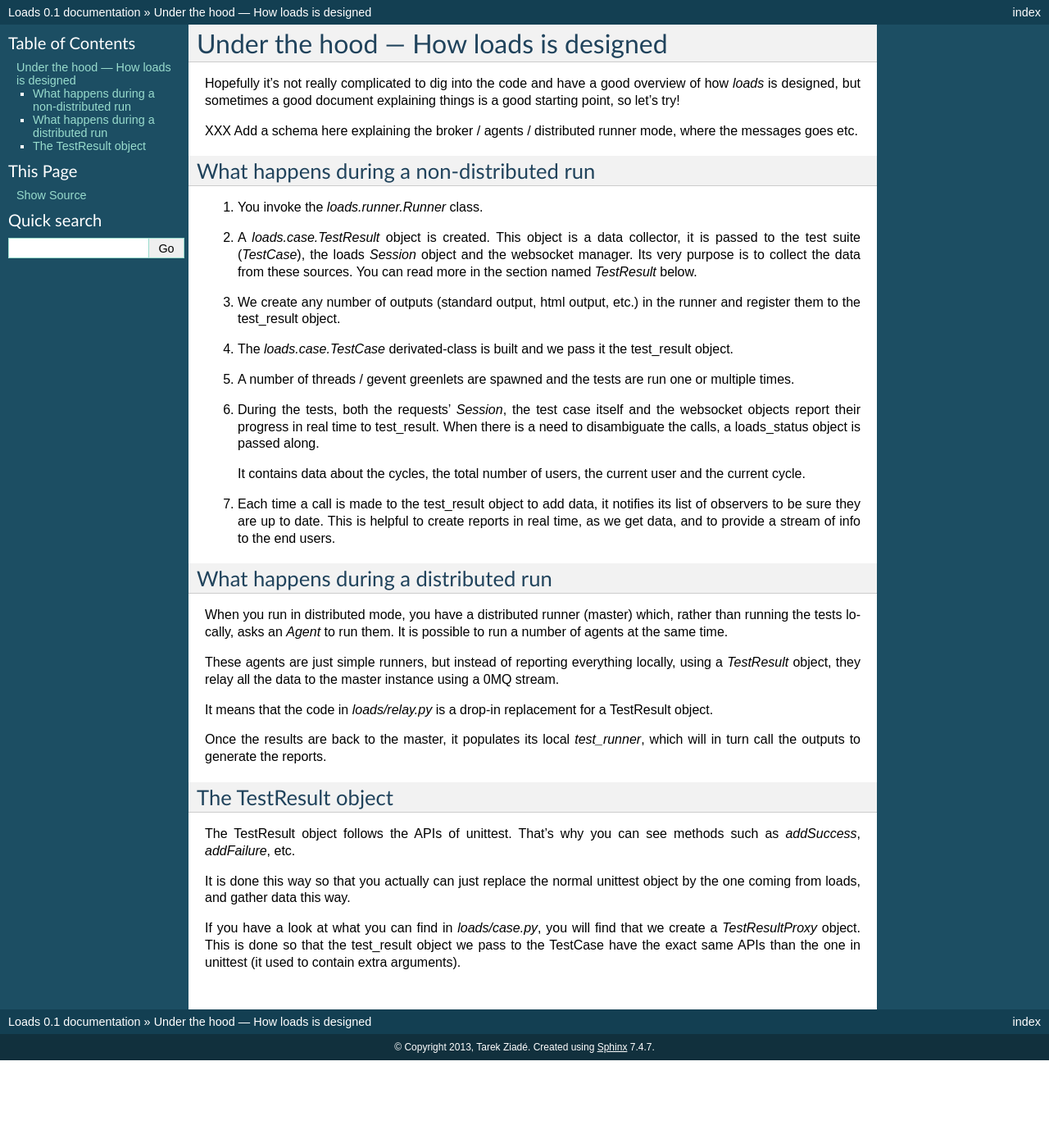
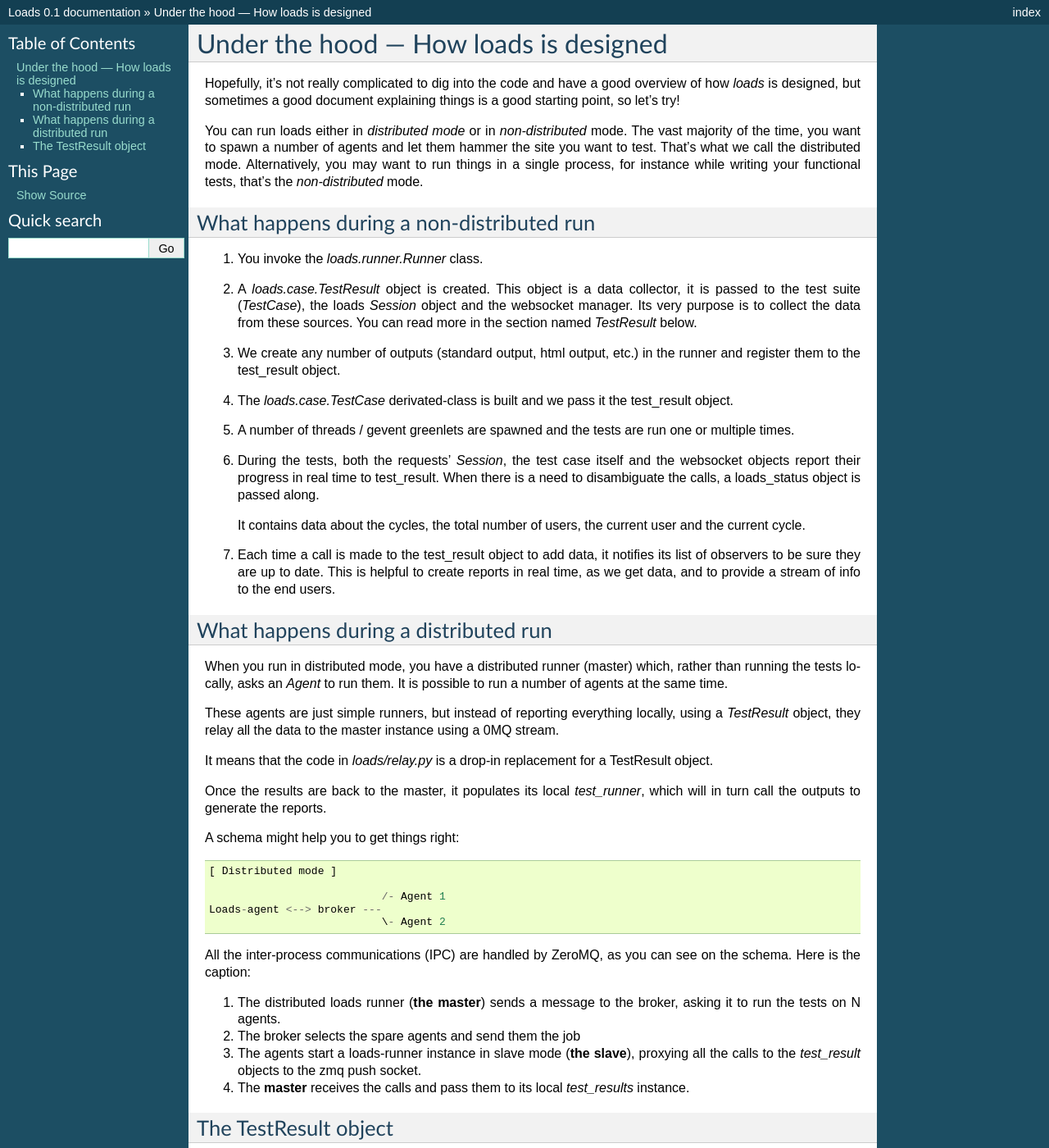
Before and after one commit to mozilla-services/loads, a Sphinx documentation site: the page built from docs/source/internals.rst, in a window 1280 px wide and 1400 px high. Shown: the whole window at 82% size. Built offline with Sphinx 7.4.7, drawn with Linux system fonts in a browser that asks for light colours.

Commit message:
improve the docs wrt zmq usage

```diff
--- a/docs/source/internals.rst
+++ b/docs/source/internals.rst
@@ -1,15 +1,21 @@
 Under the hood — How loads is designed
 ######################################
 
-Hopefully it's not really complicated to dig into the code and have a good
+Hopefully, it's not really complicated to dig into the code and have a good
 overview of how *loads* is designed, but sometimes a good document explaining
 things is a good starting point, so let's try!
 
-XXX Add a schema here explaining the broker / agents / distributed runner mode,
-where the messages goes etc.
+You can run loads either in *distributed mode* or in *non-distributed* mode.
+The vast majority of the time, you want to spawn a number of agents and let
+them hammer the site you want to test. That's what we call the distributed
+mode. Alternatively, you may want to run things in a single process, for
+instance while writing your functional tests, that's the *non-distributed*
+mode.
+
 
 What happens during a non-distributed run
 =========================================
+
 
 1. You invoke the `loads.runner.Runner` class.
 
@@ -57,6 +63,27 @@ a TestResult object.
 Once the results are back to the master, it populates its local *test_runner*,
 which will in turn call the outputs to generate the reports.
 
+A schema might help you to get things right::
+
+
+    [ Distributed mode ]
+
+                               /- Agent 1
+    Loads-agent <--> broker ---
+                               \- Agent 2
+
+
+All the inter-process communications (IPC) are handled by ZeroMQ, as you can
+see on the schema. Here is the caption:
+
+1. The distributed loads runner (**the master**) sends a message to the broker,
+   asking it to run the tests on N agents.
+2. The broker selects the spare agents and send them the job
+3. The agents start a loads-runner instance in slave mode (**the slave**),
+   proxying all the calls to the `test_result` objects to the zmq push socket.
+4. The **master** receives the calls and pass them to its local `test_results`
+   instance.
+
 The TestResult object
 =====================
 
```
